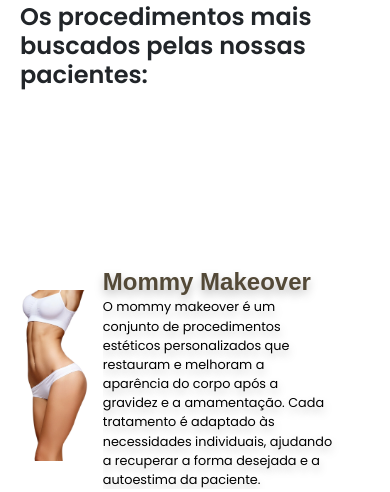
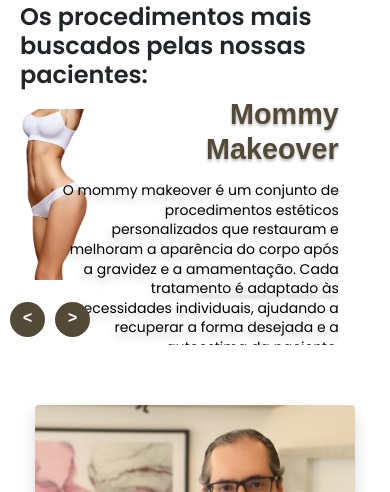
Before and after one commit to Afonsope/DR.AndreReda, a plain HTML site: page index.html in a window 390 px wide. Shown: the part 468-960 px from the top of the page. Drawn offline with nearby package versions, Linux system fonts and the light colour scheme.

Commit message:
Update style.css

```diff
--- a/css/style.css
+++ b/css/style.css
@@ -1,4 +1,4 @@
-/* INPORT GOOGLE FONT - POPPINS */
+    /* INPORT GOOGLE FONT - POPPINS */
 @import url('https://fonts.googleapis.com/css?family=Poppins:wght@400;500;600&display=swap');
 
 * {
@@ -906,6 +906,14 @@ footer ul li {
     .biografia p {
         margin-left: 15px;
     }
+
+    #procedimento h2 {
+        margin-bottom: 5px !important;
+    }
+    #procedimento .slider {
+        margin-top: 0 !important;
+        padding-top: 0 !important;
+    }
 }
 
 @media screen and (max-width: 576px) {
@@ -1213,63 +1221,41 @@ footer ul li {
 
 /* Tablets médios (768px - 1024px) */
 @media (max-width: 1024px) {
-    #procedimento h2,
-    #qualidade h2,
-    #sobre h2,
-    #feedback h2,
-    #formulario h2 {
-        font-size: 2.1em;
-        margin: 40px 0 20px 20px;
-    }
-
+    .slider .thumbnail {
+        display: none !important;
+    }
     .slider {
-        height: 80vh;
-    }
-
-    .slider .list .item .content {
-        padding-right: 15%;
-    }
-
-    .thumbnail .item {
-        width: 130px;
-        height: 190px;
+        display: block !important;
+        height: 50vw;
+        min-height: 220px;
+        max-height: 400px;
+    }
+    .slider .list .item {
+        display: block !important;
+        height: 100%;
+        position: absolute;
+        inset: 0;
+    }
+    .slider .list .item img {
+        width: 100%;
+        height: 100%;
+        max-height: 100%;
+        object-fit: contain;
+        margin: 0 auto;
+        display: block;
+        background: #fff;
     }
 }
 
 /* Tablets pequenos (600px - 768px) */
 @media (max-width: 768px) {
-    #procedimento h2,
-    #qualidade h2,
-    #sobre h2,
-    #feedback h2,
-    #formulario h2 {
-        font-size: 1.9em;
-        margin: 35px 0 18px 20px;
-    }
-
     .slider {
-        height: 75vh;
-    }
-
-    .slider .list .item .content {
-        padding-right: 10%;
-    }
-
-    .thumbnail {
-        display: none;
-    }
-
-    .nextPrevArrows {
-        top: 80%;
-    }
-
-    #qualidade .flex-container {
-        flex-direction: column;
-    }
-
-    #qualidade .col-sm-4 {
-        width: 100%;
-        margin-bottom: 25px;
+        height: 45vw;
+        min-height: 150px;
+        max-height: 250px;
+    }
+    .slider .list .item img {
+        max-height: 80%;
     }
 }
 
@@ -1336,6 +1322,10 @@ footer ul li {
     .opniao {
         margin: 0 5px 15px;
     }
+
+    .slider .list .item .content {
+        margin-top: -60px !important;
+    }
 }
 
 /* Celulares pequenos (320px - 375px) */
@@ -1416,3 +1406,212 @@ footer ul li {
         padding: 8px;
     }
 }
+
+/* Ajustes gerais para o conteúdo */
+.slider .list .item .content {
+    top: 5% !important; /* Reduz o espaçamento superior */
+    padding-right: 10px !important;
+}
+
+/* Ajustes específicos para a descrição */
+.slider .list .item .content .description {
+    width: 100% !important;
+    max-width: 100% !important;
+    margin-left: 0 !important;
+    font-size: 14px !important;
+    padding-right: 10px !important;
+    overflow: hidden !important;
+    text-align: left !important; /* Alinhamento melhor para mobile */
+}
+
+/* Ajuste do título */
+.slider .list .item .content .title {
+    font-size: 1.8em !important;
+    line-height: 1.2 !important;
+    margin-bottom: 10px !important;
+}
+
+@media (max-width: 768px) {
+    .slider .list .item .content {
+        top: 15% !important;
+        right: 0 !important;
+        width: 90% !important;
+        padding: 0 15px !important;
+    }
+
+    .slider .list .item .content .title {
+        font-size: 1.5em !important;
+    }
+
+    .slider .list .item .content .description {
+        font-size: 12px !important;
+        line-height: 1.4 !important;
+        padding-right: 5px !important;
+    }
+}
+
+@media (max-width: 480px) {
+    .slider .list .item .content {
+        top: 10% !important;
+        padding: 0 10px !important;
+    }
+
+    .slider .list .item .content .title {
+        font-size: 1.2em !important;
+    }
+
+    .slider .list .item .content .description {
+        font-size: 11px !important;
+    }
+}
+
+/* Alinhamento geral do conteúdo */
+.slider .list .item .content {
+    text-align: right !important;
+    right: 0;
+    padding-right: 0;
+    margin-right: 20px;
+}
+
+/* Ajuste específico para mobile */
+@media (max-width: 768px) {
+    .slider .list .item .content {
+        width: 80% !important;
+        margin-left: auto !important;
+        padding-left: 0 !important;
+    }
+
+    .slider .list .item .content .description {
+        margin-left: auto !important;
+        width: 90% !important;
+        text-align: right !important;
+    }
+}
+
+/* Ajuste para textos longos */
+.slider .list .item .content .description {
+    margin-left: auto;
+    padding-left: 20%;
+}
+
+/* Alinhamento geral para todas as telas */
+.slider .list .item .content {
+    text-align: right !important;
+    right: 0 !important;
+    left: auto !important;
+    padding-right: 5% !important;
+}
+
+.slider .list .item .content .title,
+.slider .list .item .content .type,
+.slider .list .item .content .description {
+    text-align: right !important;
+    margin-left: auto !important;
+    margin-right: 0 !important;
+}
+
+/* Ajuste de largura para manter proporção */
+.slider .list .item .content .description {
+    width: 70% !important;
+    margin-left: auto !important;
+    padding-left: 0 !important;
+    padding-right: 0 !important;
+}
+
+/* Media Queries para manter alinhamento em todas as resoluções */
+@media (max-width: 1200px) {
+    .slider .list .item .content .description {
+        width: 80% !important;
+    }
+}
+
+@media (max-width: 992px) {
+    .slider .list .item .content .description {
+        width: 85% !important;
+    }
+}
+
+@media (max-width: 768px) {
+    .slider .list .item .content {
+        padding-right: 8% !important;
+    }
+
+    .slider .list .item .content .description {
+        width: 90% !important;
+        font-size: 14px !important;
+    }
+}
+
+@media (max-width: 576px) {
+    .slider .list .item .content {
+        padding-right: 10% !important;
+    }
+
+    .slider .list .item .content .description {
+        width: 100% !important;
+    }
+}
+
+/* Aumento APENAS para computador (telas grandes) */
+@media (min-width: 992px) {
+    .slider .list .item .content .title {
+        font-size: 5.5em !important; /* Aumento apenas em desktop */
+    }
+
+    .slider .list .item .content .description {
+        font-size: 18px !important; /* Aumento apenas em desktop */
+    }
+}
+
+/* Tablet (768px - 992px) - Mantém tamanho original */
+@media (max-width: 991px) and (min-width: 768px) {
+    .slider .list .item .content .title {
+        font-size: 4em !important; /* Tamanho tablet original */
+    }
+
+    .slider .list .item .content .description {
+        font-size: 15px !important; /* Tamanho tablet original */
+    }
+}
+
+/* Mobile (até 767px) - Mantém config existente */
+/* (Não precisa alterar, já está no seu CSS original) */
+
+/* Correção específica para títulos em mobile */
+@media (max-width: 767px) {
+    .slider .list .item .content .title {
+        font-size: 1.8rem !important;
+        line-height: 1.3;
+        margin: 0 15px 10px 0;
+        position: relative;
+        text-shadow: 0 2px 3px rgba(0,0,0,0.3);
+        transform: none !important;
+        opacity: 1 !important;
+        filter: none !important;
+    }
+
+    .slider .list .item .content {
+        top: 12% !important;
+        padding-right: 5% !important;
+    }
+
+    .slider .list .item img {
+        object-position: 70% center;
+    }
+}
+
+@media (max-width: 767px) {
+    .slider .list .item .content {
+        top: 25% !important; /* Aumentei de 12% para 25% */
+        transform: translateY(0) !important;
+        padding-right: 8% !important;
+    }
+
+    .slider .list .item .content .title {
+        margin-bottom: 15px !important; /* Espaço extra entre título e descrição */
+    }
+
+    .slider .list .item img {
+        object-position: 80% center; /* Ajuste de foco da imagem */
+    }
+}
```
